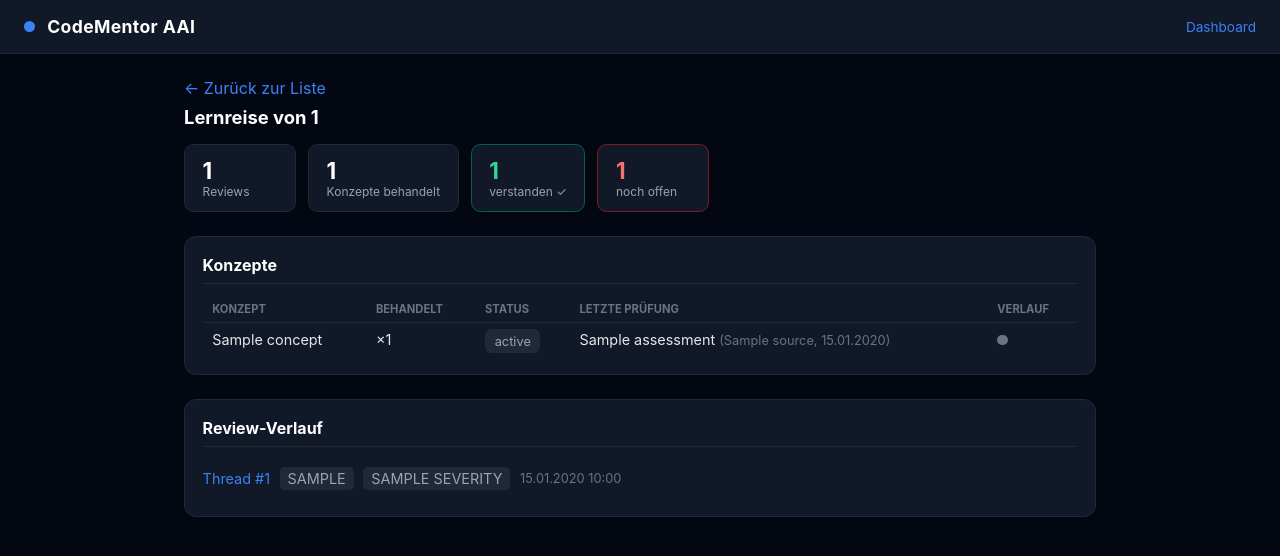
After one commit to Ishak-Erol/AAI_CodeMentor, a Python web app: template src/codementor/templates/student_journey.html in a window 1280 px wide. The commit adds this page. Shown: the top 556 px of the page. Run offline with Jinja, Linux system fonts and the light colour scheme; the template is opened without the code that fills it: most values are stand-ins (such as "Sample title", 1, 10 or a date in 2020).

Commit message:
lernreise-seite, testat-wiederholung offener konzepte und expliziter rückbezug im feedback

```diff
--- a/src/codementor/api/app.py
+++ b/src/codementor/api/app.py
@@ -55,9 +55,11 @@ async def handle_value_error(request: Request, exc: ValueError) -> HTMLResponse:
 
 
 from codementor.api.routes.review import router as review_router  # noqa: E402
+from codementor.api.routes.students import router as students_router  # noqa: E402
 from codementor.api.routes.testat import router as testat_router  # noqa: E402
 from codementor.api.routes.threads import router as threads_router  # noqa: E402
 
 app.include_router(review_router)
 app.include_router(threads_router)
 app.include_router(testat_router)
+app.include_router(students_router)
--- a/src/codementor/static/style.css
+++ b/src/codementor/static/style.css
@@ -362,6 +362,61 @@ button:hover { background: #2563eb; }
 .badge-assessment.teilweise { background: var(--amber-bg); border: 1px solid var(--amber-border); color: var(--amber); }
 .badge-assessment.nicht_verstanden { background: var(--red-bg); border: 1px solid var(--red-border); color: var(--red); }
 
+/* Lernreise (Student Journey) */
+.muted { color: var(--text-faint); font-size: 0.8rem; }
+
+.journey-stats { display: flex; flex-wrap: wrap; gap: 0.75rem; margin-top: 0.5rem; }
+.stat-tile {
+    background: var(--bg-panel);
+    border: 1px solid var(--border);
+    border-radius: 0.6rem;
+    padding: 0.75rem 1.1rem;
+    display: flex;
+    flex-direction: column;
+    min-width: 7rem;
+}
+.stat-tile .stat-value { font-size: 1.4rem; font-weight: 700; color: white; }
+.stat-tile .stat-label { font-size: 0.75rem; color: var(--text-muted); }
+.stat-tile.mastered { border-color: var(--emerald-border); }
+.stat-tile.mastered .stat-value { color: var(--emerald); }
+.stat-tile.struggling { border-color: var(--red-border); }
+.stat-tile.struggling .stat-value { color: var(--red); }
+
+.journey-table { width: 100%; border-collapse: collapse; font-size: 0.9rem; }
+.journey-table th {
+    text-align: left;
+    font-size: 0.7rem;
+    text-transform: uppercase;
+    color: var(--text-faint);
+    padding: 0.4rem 0.6rem;
+    border-bottom: 1px solid var(--border);
+}
+.journey-table td { padding: 0.5rem 0.6rem; border-bottom: 1px solid var(--border); }
+.journey-table tr:last-child td { border-bottom: none; }
+
+.history-dots .dot {
+    display: inline-block;
+    width: 0.65rem;
+    height: 0.65rem;
+    border-radius: 50%;
+    margin-right: 0.25rem;
+    background: var(--text-faint);
+}
+.history-dots .dot.verstanden { background: var(--emerald); }
+.history-dots .dot.teilweise { background: var(--amber); }
+.history-dots .dot.nicht_verstanden { background: var(--red); }
+
+.journey-threads { list-style: none; margin: 0; padding: 0; }
+.journey-threads li {
+    padding: 0.5rem 0;
+    border-bottom: 1px solid var(--border);
+    display: flex;
+    gap: 0.6rem;
+    align-items: center;
+    font-size: 0.9rem;
+}
+.journey-threads li:last-child { border-bottom: none; }
+
 /* Markdown feedback content */
 .markdown-body h2 { font-size: 1.1rem; margin-top: 1.25rem; }
 .markdown-body h3 { font-size: 1rem; margin-top: 1rem; }
--- /dev/null
+++ b/src/codementor/templates/student_journey.html
@@ -0,0 +1,81 @@
+{% extends "base.html" %}
+{% block title %}Lernreise: {{ student_id }} | Team CodeMentor{% endblock %}
+{% block content %}
+<a href="/threads">&larr; Zurück zur Liste</a>
+
+<h2 class="page-title" style="margin-top: 0.5rem;">Lernreise von {{ student_id }}</h2>
+
+<div class="journey-stats">
+    <div class="stat-tile">
+        <span class="stat-value">{{ profile.total_threads }}</span>
+        <span class="stat-label">Reviews</span>
+    </div>
+    <div class="stat-tile">
+        <span class="stat-value">{{ concepts | length }}</span>
+        <span class="stat-label">Konzepte behandelt</span>
+    </div>
+    <div class="stat-tile mastered">
+        <span class="stat-value">{{ profile.mastered_concepts | length }}</span>
+        <span class="stat-label">verstanden &#10003;</span>
+    </div>
+    <div class="stat-tile struggling">
+        <span class="stat-value">{{ profile.struggling_concepts | length }}</span>
+        <span class="stat-label">noch offen</span>
+    </div>
+</div>
+
+<section class="panel" style="margin-top: 1.5rem;">
+    <h3>Konzepte</h3>
+    {% if concepts %}
+    <table class="journey-table">
+        <thead>
+            <tr>
+                <th>Konzept</th>
+                <th>Behandelt</th>
+                <th>Status</th>
+                <th>Letzte Prüfung</th>
+                <th>Verlauf</th>
+            </tr>
+        </thead>
+        <tbody>
+            {% for concept in concepts %}
+            <tr>
+                <td>{{ concept.name }}</td>
+                <td>&times;{{ concept.count }}</td>
+                <td><span class="badge-progress {{ concept.status }}">{{ concept.status_label }}</span></td>
+                <td>
+                    {% if concept.last %}
+                    {{ concept.last.assessment | replace("_", " ") }}
+                    <span class="muted">({{ concept.last.source }}, {{ concept.last.timestamp.strftime("%d.%m.%Y") }})</span>
+                    {% else %}
+                    <span class="muted">noch nicht geprüft</span>
+                    {% endif %}
+                </td>
+                <td class="history-dots">
+                    {% for assessment in concept.history %}
+                    <span class="dot {{ assessment }}" title="{{ assessment | replace('_', ' ') }}"></span>
+                    {% endfor %}
+                </td>
+            </tr>
+            {% endfor %}
+        </tbody>
+    </table>
+    {% else %}
+    <p class="muted" style="font-style: italic;">Noch keine Lernpunkte erfasst.</p>
+    {% endif %}
+</section>
+
+<section class="panel" style="margin-top: 1.5rem;">
+    <h3>Review-Verlauf</h3>
+    <ol class="journey-threads">
+        {% for thread in threads %}
+        <li>
+            <a href="/threads/{{ thread.id }}">Thread #{{ thread.id }}</a>
+            <span class="tag">{{ thread.primary_issue }}</span>
+            <span class="tag severity-{{ thread.severity }}">{{ thread.severity }}</span>
+            <span class="muted">{{ thread.created_at.strftime("%d.%m.%Y %H:%M") }}</span>
+        </li>
+        {% endfor %}
+    </ol>
+</section>
+{% endblock %}
--- a/src/codementor/templates/thread_detail.html
+++ b/src/codementor/templates/thread_detail.html
@@ -3,7 +3,7 @@
 {% block content %}
 <a href="/threads">&larr; Zurück zur Liste</a>
 
-<h2 class="page-title" style="margin-top: 0.5rem; margin-bottom: 0.25rem;">Thread #{{ thread.id }} &mdash; {{ thread.student_id }}</h2>
+<h2 class="page-title" style="margin-top: 0.5rem; margin-bottom: 0.25rem;">Thread #{{ thread.id }} &mdash; <a href="/students/{{ thread.student_id }}">{{ thread.student_id }}</a></h2>
 <div style="color: var(--text-muted); font-size: 0.9rem; margin-bottom: 1rem;">
     {% if pull_request %}
     PR: <strong style="color: white;">{{ pull_request.owner }}/{{ pull_request.repo }}#{{ pull_request.pr_number }}</strong>
@@ -77,6 +77,7 @@
     </div>
     <div style="font-size: 0.8rem; color: var(--text-faint); margin-top: 0.5rem;">
         {{ student_profile.total_threads }} abgeschlossene(r) Review-Thread(s) insgesamt.
+        <a href="/students/{{ thread.student_id }}">Gesamte Lernreise &rarr;</a>
     </div>
 </section>
 {% endif %}
```
Also changed, not shown: src/codementor/agents/dev_mentor.py (+8 -0 lines), src/codementor/api/routes/students.py (added, +90 -0 lines), src/codementor/testat.py (+84 -24 lines).
